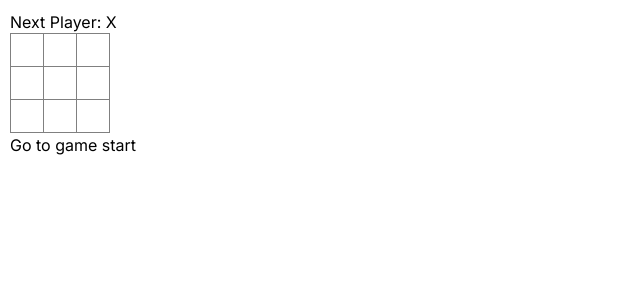
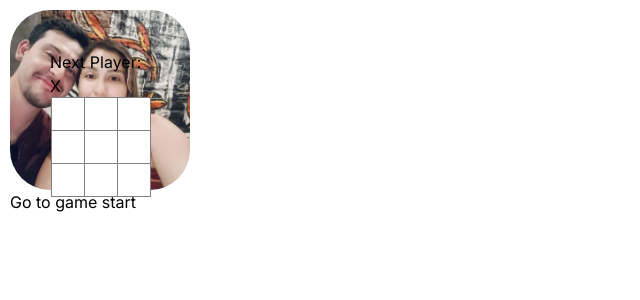
Before and after one commit to danielpinto-developer/React-Tic-Tac-Toe, a Next.js app: page / in a window 1280 px wide. Shown: the top 300 px of the page, without its empty margins (0-640 px from the left). Built offline with nearby package versions, Linux system fonts and the light colour scheme.

Commit message:
added background image and updated css

```diff
--- a/src/app/globals.css
+++ b/src/app/globals.css
@@ -24,3 +24,16 @@ body {
   display: flex;
   color: red;
 }
+
+.game-board {
+  background: url('/background.jpg') no-repeat center center;
+  background-size: cover;
+  padding: 40px;
+  border-radius: 40px;
+  display: flex;
+  flex-wrap: wrap;
+  justify-content: center;
+  align-items: center;
+  width: 180px; /* Adjust width to fit your board */
+  height: 180px; /* Adjust height to fit your board */
+}
```
Also changed, not shown: public/background.jpg (added).
